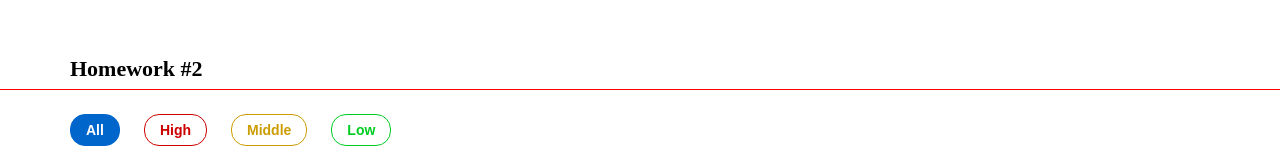
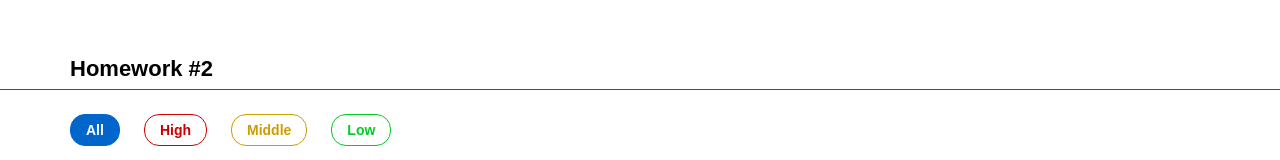
Before and after one commit to zheton90/hws2-master, a React (Create React App) app: page /#/ in a window 1280 px wide. Shown: the part 191-351 px from the top of the page. Built offline with nearby package versions, Linux system fonts and the light colour scheme; the HTML template or start-up script is replaced by a standard one.

Commit message:
rollback css

```diff
--- a/src/s1-main/App.module.css
+++ b/src/s1-main/App.module.css
@@ -16,7 +16,7 @@
 }
 
 .hwTitle {
-    font-family: Montserrat;
+    font-family: Montserrat, sans-serif;
     font-weight: 600;
     font-size: 22px;
     line-height: 100%;
```
